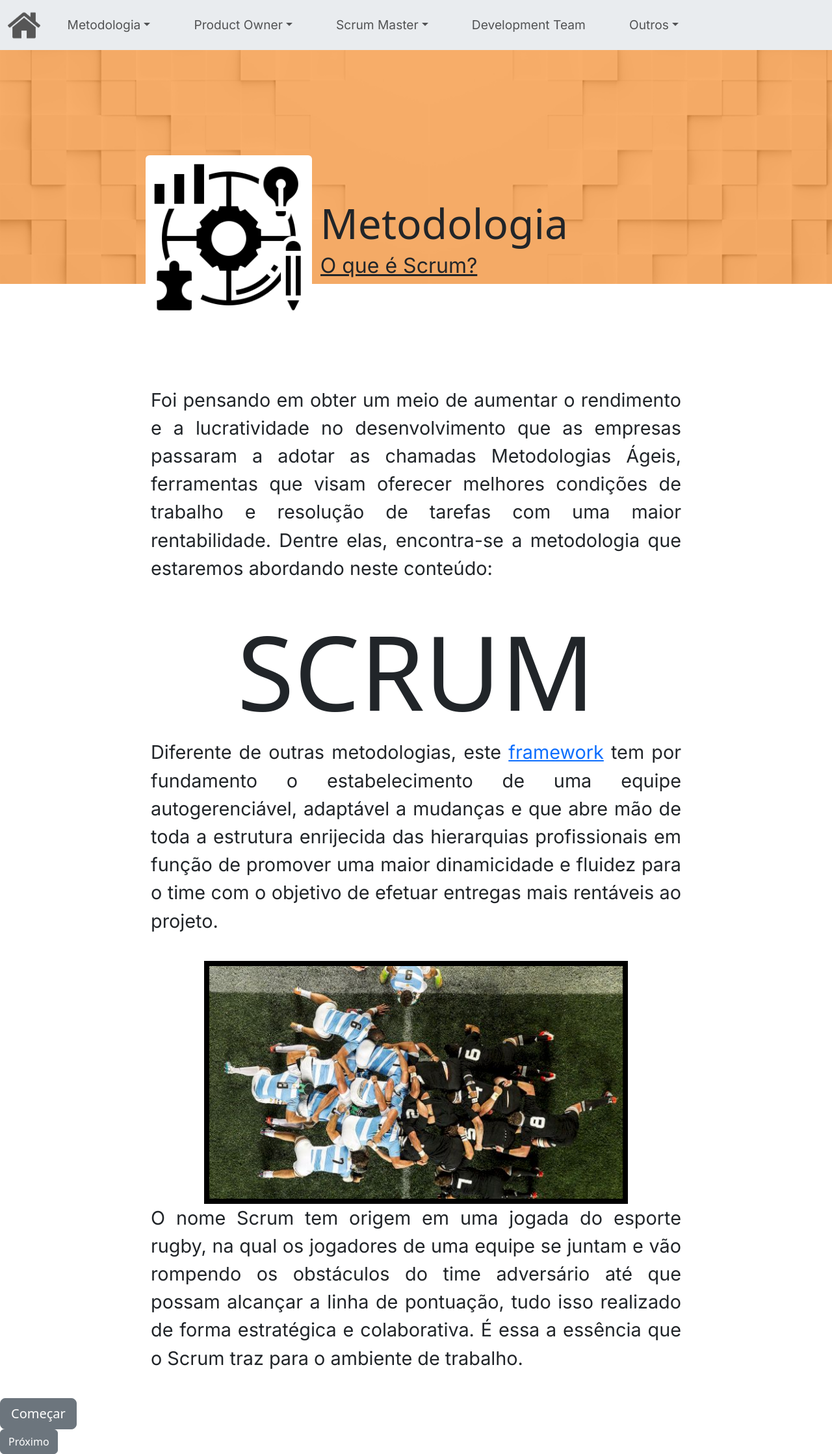
After one commit to MarkVN2/Plataforma-Scrum, a Flask app: page /metodologia/oqueescrum in a window 1280 px wide. The commit adds this page. Shown: the whole page at 65% size. Run offline with Flask 2, Linux system fonts and the light colour scheme.

Commit message:
Criação da página  "O que é Scrum?"

```diff
--- a/plataforma_scrum/app.py
+++ b/plataforma_scrum/app.py
@@ -7,15 +7,13 @@
 def index():
     return render_template('home.html')
 
-# pages about 'metodologia'
-
 @app.route("/metodologia/introducao")
 def metInt():
-    return render_template('')
+    return render_template('met_int.html')
 
 @app.route("/metodologia/oqueescrum")
-def metOqe():
-    return render_template('')
+def metOqs():
+    return render_template('met_oqs.html')
 
 @app.route("/metodologia/visao")
 def metVis():
--- a/plataforma_scrum/static/css/content.css
+++ b/plataforma_scrum/static/css/content.css
@@ -10,7 +10,8 @@
 .met-auto-main,
 .met-team-main,
 .dev-main,
-.conclusion-main{
+.conclusion-main,
+.met-oqs-main{
   display: flex;
   flex-flow: column wrap;
   align-items: center;
@@ -22,7 +23,8 @@
 .met-auto-textbox,
 .met-team-textbox,
 .dev-textbox,
-.conclusion-textbox{
+.conclusion-textbox,
+.met-oqs-textbox{
   margin-top: 8%;
   width: 85%;
   text-align: justify;
@@ -32,7 +34,8 @@
 .met-auto-para,
 .met-team-para,
 .dev-para,
-.conclusion-para {
+.conclusion-para,
+.met-oqs-para{
   font-size: 1.8rem;
   padding-bottom: 3%;
 }
--- /dev/null
+++ b/plataforma_scrum/templates/met_oqs.html
@@ -0,0 +1,30 @@
+{% extends 'NHTemplate.html' %}
+
+{% block title %}O que é Scrum?{% endblock %}
+{% block color %}style="background-color: rgba(248, 134, 30, 0.65);"{% endblock %}
+{% block iconName %}method{% endblock %}
+{% block contentTitle %}Metodologia{% endblock %}
+{% block subtitle %}O que é Scrum?{% endblock %}
+{% block content %}
+  <!-- Conteudo da pagina inteira -->
+  <div class="h-75 w-75 met-oqs-main">
+    <div class="met-oqs-textbox">
+      <p class="met-oqs-para">
+          Foi pensando em obter um meio de aumentar o rendimento e a lucratividade no desenvolvimento que as empresas passaram a adotar as chamadas Metodologias Ágeis, ferramentas que visam oferecer melhores condições de trabalho e resolução de tarefas com uma maior rentabilidade. Dentre elas, encontra-se a metodologia que estaremos abordando neste conteúdo:
+      </p>
+
+      <h1 style="font-size: 20vmin; text-align: center;" >SCRUM</h1>
+
+      <p class="met-oqs-para">
+          Diferente de outras metodologias, este <a href="tapa buraco pro glossário">framework</a> tem por fundamento o estabelecimento de uma equipe autogerenciável, adaptável a mudanças e que abre mão de toda a estrutura enrijecida das hierarquias profissionais em função de promover uma maior dinamicidade e fluidez para o time com o objetivo de efetuar entregas mais rentáveis ao projeto.
+      </p>
+      <div style="text-align: center;">
+      <img src="../static/images/met_oqs.png" style=" border: 1vmin black solid; width: 80%;">
+      </div>
+      <p class="met-oqs-para">
+          O nome Scrum tem origem em uma jogada do esporte rugby, na qual os jogadores de uma equipe se juntam e vão rompendo os obstáculos do time adversário até que possam alcançar a linha de pontuação, tudo isso realizado de forma estratégica e colaborativa. É essa a essência que o Scrum traz para o ambiente de trabalho.
+      </p>
+
+    </div>
+  </div>
+{% endblock %}
```
Also changed, not shown: plataforma_scrum/static/images/met_oqs.png (added).
